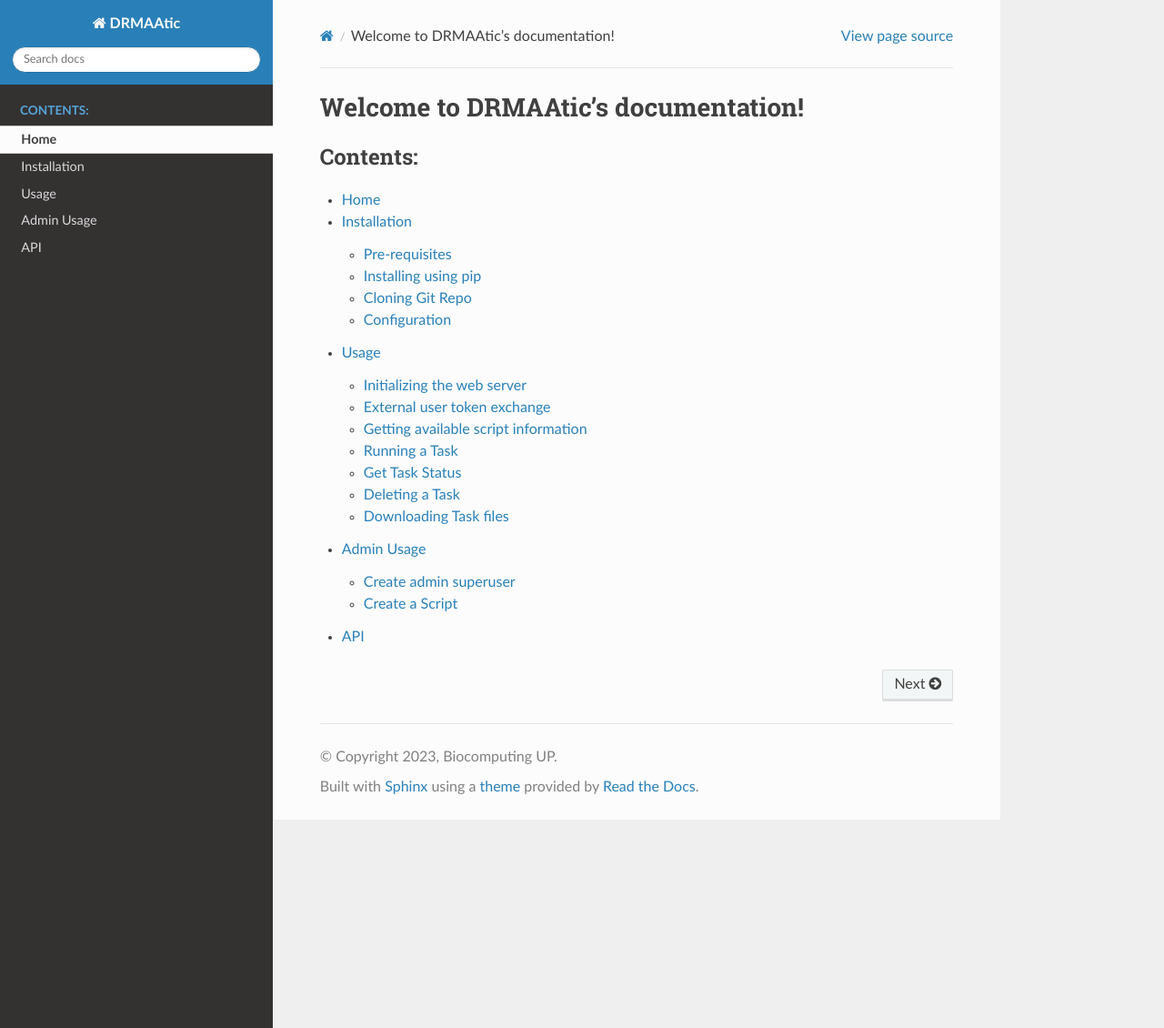
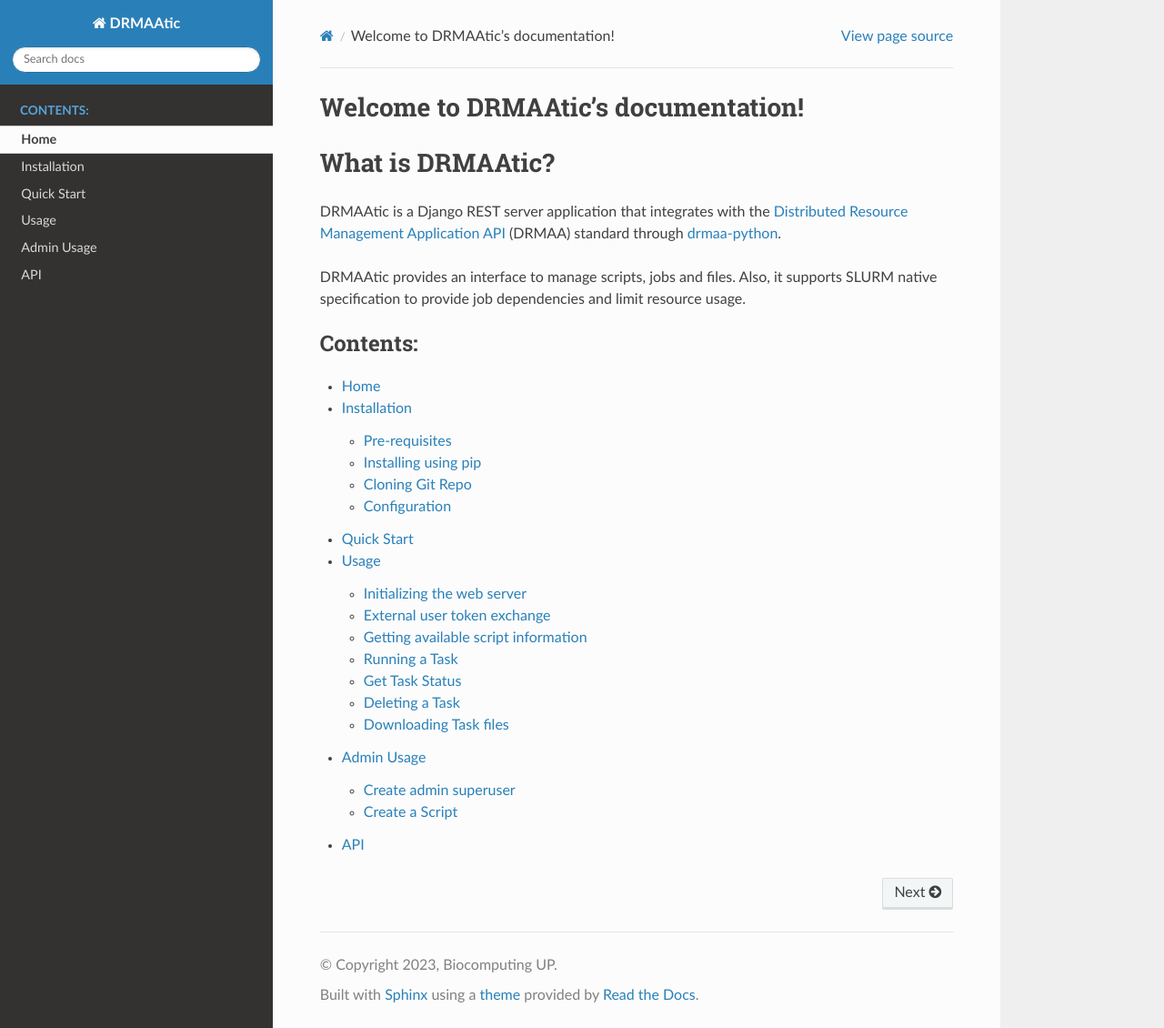
Before and after one commit to LuiggiTenorioK/submission_ws, a Sphinx documentation site: the page built from docs/index.rst, in a window 1280 px wide and 1130 px high. Shown: the whole window at 91% size. Built offline with Sphinx 7.4.7 and the Read the Docs theme 2.0.0, drawn with Linux system fonts in a browser that asks for light colours.

```diff
--- /dev/null
+++ b/README.rst
@@ -0,0 +1,7 @@
+What is DRMAAtic?
+==================
+
+DRMAAtic is a Django REST server application that integrates with the `Distributed Resource Management Application API <http://en.wikipedia.org/wiki/DRMAA>`_
+(DRMAA) standard through `drmaa-python <https://github.com/pygridtools/drmaa-python>`_.
+
+DRMAAtic provides an interface to manage scripts, jobs and files. Also, it supports SLURM native specification to provide job dependencies and limit resource usage.
--- a/docs/index.rst
+++ b/docs/index.rst
@@ -6,12 +6,15 @@
 Welcome to DRMAAtic's documentation!
 ======================================
 
+.. include:: ../README.rst
+
 .. toctree::
    :maxdepth: 2
    :caption: Contents:
 
    Home <self>
    installation
+   quickstart
    usage
    admin-usage
    api
--- a/docs/usage.rst
+++ b/docs/usage.rst
@@ -15,6 +15,8 @@ Once the server is correctly configured, is important to make the migrations of
 Then, you are free to follow the `Django Deployment Guide <https://docs.djangoproject.com/en/4.2/howto/deployment/>`_ or just run a basic development server with::
 
     $ python manage.py runserver
+
+Once is initialized, you can follow the `Admin Usage guide <admin-usage>`_ to create your available scripts.
 
 
 External user token exchange
```
Also changed, not shown: README.md (deleted, +0 -6 lines), docs/quickstart.rst (added, +11 -0 lines), figures/schema.png (deleted), 8 other files.
